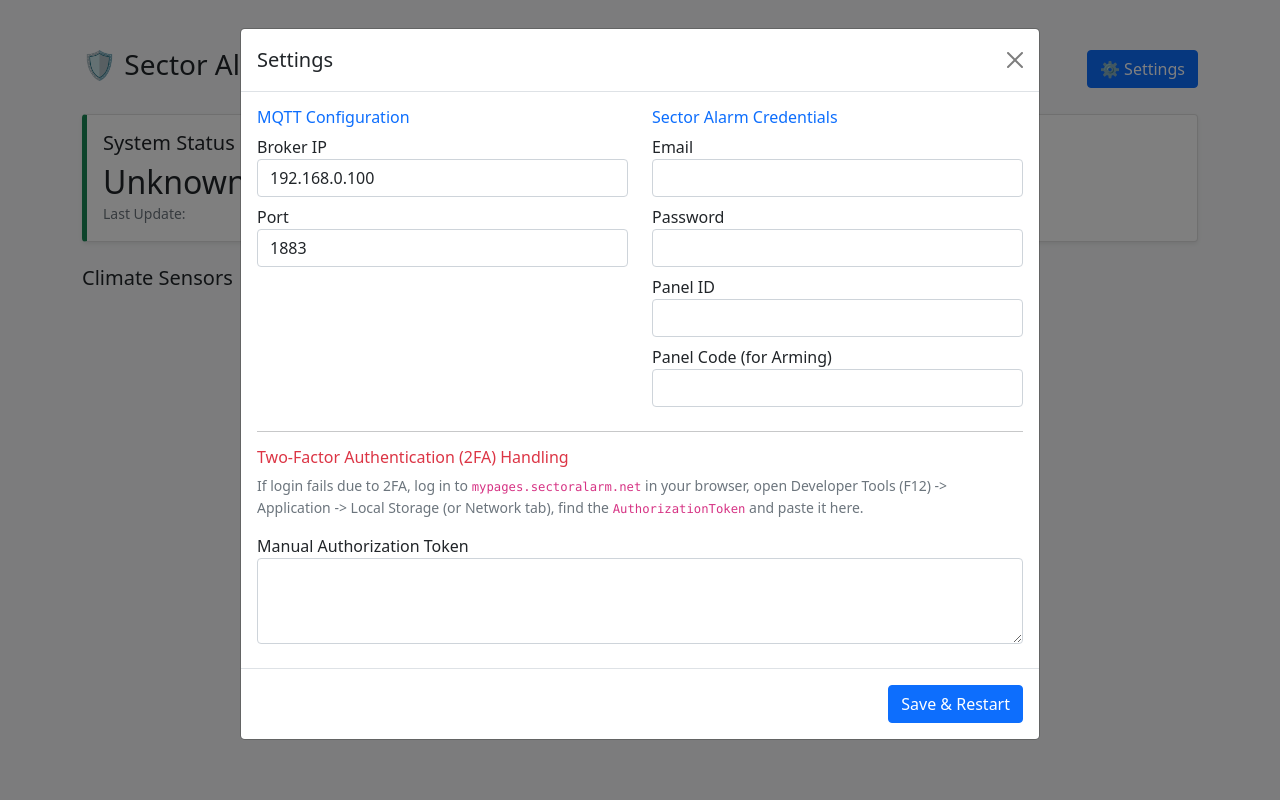
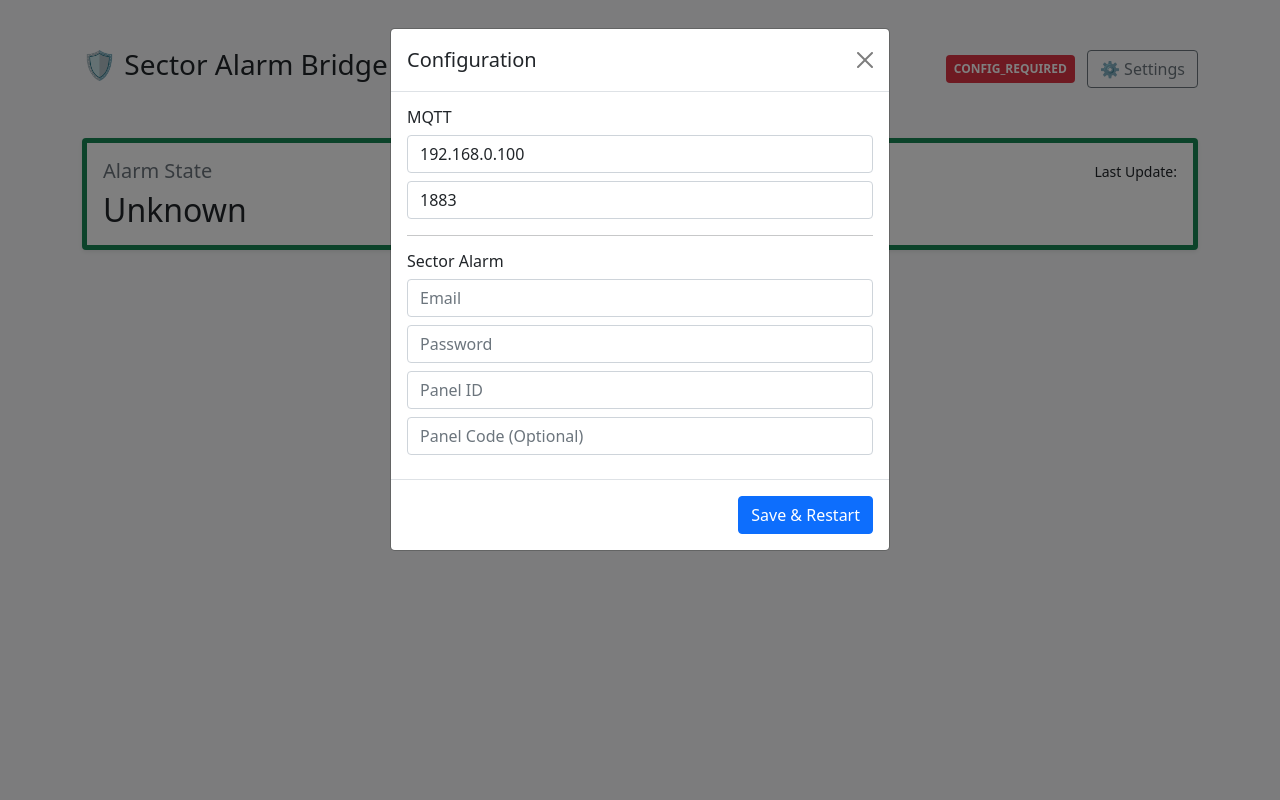
Before and after one commit to stone17/mysectoralarm-mqtt-bridge, a FastAPI app: page / in a window 1280 px wide, after a click on "⚙️ Settings". Run offline with FastAPI, Linux system fonts and the light colour scheme.

Commit message:
change 2fa method

```diff
--- a/app/main.py
+++ b/app/main.py
@@ -6,8 +6,8 @@
 import time
 from contextlib import asynccontextmanager
 
-from fastapi import FastAPI, Request, Form, BackgroundTasks
-from fastapi.responses import HTMLResponse, RedirectResponse, JSONResponse
+from fastapi import FastAPI, Request, Form
+from fastapi.responses import HTMLResponse, RedirectResponse
 from fastapi.templating import Jinja2Templates
 import paho.mqtt.client as mqtt_client
 
@@ -21,9 +21,10 @@
 # --- GLOBAL STATE ---
 sector_api: SectorAlarmAPI = None
 latest_data = {"status": "Unknown", "temps": [], "humidity": []}
+system_state = "STARTING" # STATES: CONNECTED, WAITING_2FA, ERROR, STARTING
 running = True
 
-# --- CONFIG MANAGER ---
+# --- CONFIG MANAGER (Same as before) ---
 class ConfigManager:
     def __init__(self, filepath):
         self.filepath = filepath
@@ -35,8 +36,8 @@
             "email": "",
             "password": "",
             "panel_id": "",
-            "panel_code": "", # For arming/disarming
-            "token": "" # Manual token for 2FA bypass
+            "panel_code": "",
+            "token": ""
         }
         self.load()
 
@@ -58,7 +59,7 @@
 
 cfg = ConfigManager(CONFIG_FILE)
 
-# --- MQTT HANDLER ---
+# --- MQTT HANDLER (Same logic, condensed) ---
 class MqttHandler:
     def __init__(self):
         self.client = mqtt_client.Client()
@@ -67,13 +68,9 @@
 
     def start(self):
         try:
-            broker = cfg.data['mqtt_broker']
-            port = cfg.data['mqtt_port']
-            logger.info(f"Connecting to MQTT {broker}:{port}")
-            self.client.connect(broker, port, 60)
+            self.client.connect(cfg.data['mqtt_broker'], cfg.data['mqtt_port'], 60)
             self.client.loop_start()
-        except Exception as e:
-            logger.error(f"MQTT Start Error: {e}")
+        except: logger.error("MQTT Connect Failed")
 
     def stop(self):
         self.client.loop_stop()
@@ -82,174 +79,129 @@
     def on_connect(self, client, userdata, flags, rc):
         if rc == 0:
             base = cfg.data.get("mqtt_prefix", "sector")
-            logger.info(f"MQTT Connected. Listening on {base}/+/set")
-            self.client.subscribe(f"{base}/+/set")
+            client.subscribe(f"{base}/+/set")
             self.publish_discovery()
 
     def on_message(self, client, userdata, msg):
-        # Handle Arm/Disarm commands via MQTT
-        # Topic: sector/{panel_id}/set Payload: ARM_HOME, ARM_AWAY, DISARM
         try:
             payload = msg.payload.decode().upper()
-            logger.info(f"Received MQTT Command: {payload}")
-            # Logic to call sector_api.arm_system would go here
-            # For security, ensure 'panel_code' is set in config
-            if cfg.data.get("panel_code"):
-                mode = None
-                if payload == "ARM_AWAY": mode = "Total"
-                elif payload == "ARM_HOME": mode = "Partial"
-                elif payload == "DISARM": mode = "Disarm"
-
-                if mode and sector_api:
-                    asyncio.run_coroutine_threadsafe(sector_api.arm_system(cfg.data["panel_code"], mode), loop)
-        except Exception as e:
-            logger.error(f"MQTT Msg Error: {e}")
+            if cfg.data.get("panel_code") and sector_api:
+                mode = {"ARM_AWAY":"Total", "ARM_HOME":"Partial", "DISARM":"Disarm"}.get(payload)
+                if mode: asyncio.run_coroutine_threadsafe(sector_api.arm_system(cfg.data["panel_code"], mode), loop)
+        except: pass
 
     def publish_discovery(self):
         p_id = cfg.data.get("panel_id")
         if not p_id: return
-
         disc = cfg.data.get("discovery_prefix", "homeassistant")
         base = cfg.data.get("mqtt_prefix", "sector")
 
-        # 1. Alarm Control Panel
-        dev_info = {"identifiers": [f"sa_{p_id}"], "name": "Sector Alarm", "manufacturer": "Sector Alarm"}
-        payload_alarm = {
-            "name": "Sector Alarm Panel",
-            "unique_id": f"sa_panel_{p_id}",
-            "command_topic": f"{base}/{p_id}/set",
-            "state_topic": f"{base}/{p_id}/state",
-            "device": dev_info
-        }
-        self.client.publish(f"{disc}/alarm_control_panel/sa_{p_id}/config", json.dumps(payload_alarm), retain=True)
+        # Alarm Panel
+        dev = {"identifiers": [f"sa_{p_id}"], "name": "Sector Alarm", "manufacturer": "Sector Alarm"}
+        p = {"name": "Sector Alarm Panel", "unique_id": f"sa_panel_{p_id}", "command_topic": f"{base}/{p_id}/set", "state_topic": f"{base}/{p_id}/state", "device": dev}
+        self.client.publish(f"{disc}/alarm_control_panel/sa_{p_id}/config", json.dumps(p), retain=True)
 
-    def publish_sensor_discovery(self, sensor_serial, name, type_):
-        # Dynamic discovery for sensors found during polling
+    def publish_sensor(self, serial, name, type_, val):
         disc = cfg.data.get("discovery_prefix", "homeassistant")
         base = cfg.data.get("mqtt_prefix", "sector")
-        p_id = cfg.data.get("panel_id")
+        clean = serial.replace(":", "")
+        dev = {"identifiers": [f"sa_dev_{serial}"], "name": name, "via_device": f"sa_{cfg.data.get('panel_id')}"}
 
-        dev_info = {"identifiers": [f"sa_dev_{sensor_serial}"], "name": name, "via_device": f"sa_{p_id}"}
+        t_conf = {
+            "temp": {"u": "°C", "c": "temperature", "t": "temperature"},
+            "hum": {"u": "%", "c": "humidity", "t": "humidity"}
+        }[type_]
 
-        clean_serial = sensor_serial.replace(":", "")
+        p = {
+            "name": f"{name} {type_.title()}", "unique_id": f"sa_{clean}_{type_}",
+            "state_topic": f"{base}/sensor/{clean}/state", "unit_of_measurement": t_conf['u'],
+            "device_class": t_conf['c'], "value_template": f"{{{{ value_json.{t_conf['t']} }}}}", "device": dev
+        }
+        self.client.publish(f"{disc}/sensor/sa_{clean}_{type_}/config", json.dumps(p), retain=True)
+        self.client.publish(f"{base}/sensor/{clean}/state", json.dumps({t_conf['t']: val}))
 
-        if type_ == "temp":
-            payload = {
-                "name": f"{name} Temperature",
-                "unique_id": f"sa_{clean_serial}_temp",
-                "state_topic": f"{base}/sensor/{clean_serial}/state",
-                "unit_of_measurement": "°C",
-                "device_class": "temperature",
-                "value_template": "{{ value_json.temperature }}",
-                "device": dev_info
-            }
-            self.client.publish(f"{disc}/sensor/sa_{clean_serial}_temp/config", json.dumps(payload), retain=True)
-
-        elif type_ == "hum":
-            payload = {
-                "name": f"{name} Humidity",
-                "unique_id": f"sa_{clean_serial}_hum",
-                "state_topic": f"{base}/sensor/{clean_serial}/state",
-                "unit_of_measurement": "%",
-                "device_class": "humidity",
-                "value_template": "{{ value_json.humidity }}",
-                "device": dev_info
-            }
-            self.client.publish(f"{disc}/sensor/sa_{clean_serial}_hum/config", json.dumps(payload), retain=True)
-
-
-    def publish_state(self, p_id, state):
+    def publish_state(self, state):
         base = cfg.data.get("mqtt_prefix", "sector")
-        # Map Sector states to HA states
-        # armed, disarmed, partialarmed
-        ha_state = "disarmed"
-        if state == "armed": ha_state = "armed_away"
-        elif state == "partialarmed": ha_state = "armed_home"
-
-        self.client.publish(f"{base}/{p_id}/state", ha_state)
-
-    def publish_sensor_data(self, serial, data):
-        base = cfg.data.get("mqtt_prefix", "sector")
-        clean_serial = serial.replace(":", "")
-        self.client.publish(f"{base}/sensor/{clean_serial}/state", json.dumps(data))
+        ha_state = {"armed": "armed_away", "partialarmed": "armed_home", "disarmed": "disarmed"}.get(state, "disarmed")
+        self.client.publish(f"{base}/{cfg.data['panel_id']}/state", ha_state)
 
 mqtt_handler = MqttHandler()
 
 # --- BACKGROUND POLLING ---
 async def poll_sector():
-    global sector_api, latest_data
+    global sector_api, latest_data, system_state
+
     while running:
-        if cfg.data.get("email") and cfg.data.get("panel_id"):
-            if not sector_api:
-                sector_api = SectorAlarmAPI(
-                    cfg.data["email"], cfg.data["password"],
-                    cfg.data["panel_id"], cfg.data.get("token")
-                )
-                if not await sector_api.login():
-                    logger.error("Login failed. Check credentials or 2FA.")
+        if not cfg.data.get("email") or not cfg.data.get("panel_id"):
+            system_state = "CONFIG_REQUIRED"
+            await asyncio.sleep(5)
+            continue
 
+        # Initialize API if needed
+        if not sector_api:
+            sector_api = SectorAlarmAPI(
+                cfg.data["email"], cfg.data["password"],
+                cfg.data["panel_id"], cfg.data.get("token")
+            )
+
+        # LOGIN CHECK
+        if not sector_api.access_token or not await sector_api.validate_token():
+            logger.info("Token invalid or expired. Attempting login...")
+            login_result = await sector_api.login()
+
+            if login_result == "SUCCESS":
+                system_state = "CONNECTED"
+                # Update token in config so it persists
+                cfg.data["token"] = sector_api.access_token
+                cfg.save()
+            elif login_result == "2FA_REQUIRED":
+                system_state = "WAITING_2FA"
+                logger.warning("2FA Required. Pausing polling until code entered in Web UI.")
+            else:
+                system_state = "ERROR"
+
+        # POLLING (Only if connected)
+        if system_state == "CONNECTED":
             try:
-                # 1. Get Logs for Alarm Status
+                # 1. Logs/Status
                 logs = await sector_api.get_logs()
-                if logs and len(logs) > 0:
-                    last_event = logs[0].get("EventType", "")
-                    status = "disarmed"
-                    if "armed" in last_event and "partial" not in last_event: status = "armed"
-                    elif "partial" in last_event: status = "partialarmed"
-                    elif "disarmed" in last_event: status = "disarmed"
+                if logs:
+                    last = logs[0].get("EventType", "")
+                    status = "armed" if "armed" in last and "disarmed" not in last else "disarmed"
+                    if "partial" in last: status = "partialarmed"
+                    latest_data["status"] = status
+                    mqtt_handler.publish_state(status)
 
-                    latest_data["status"] = status
-                    mqtt_handler.publish_state(cfg.data["panel_id"], status)
+                # 2. Temps & Hum
+                temps = await sector_api.get_temperatures() or {}
+                hums = await sector_api.get_humidity() or {}
 
-                # 2. Get Temperatures
-                temps = await sector_api.get_temperatures()
-                temp_map = {}
-                if temps:
-                    for section in temps.get("Sections", []):
-                        for place in section.get("Places", []):
-                            for comp in place.get("Components", []):
-                                if "Temperature" in comp:
-                                    serial = comp["SerialNo"]
-                                    val = comp["Temperature"]
-                                    label = comp["Label"]
-                                    temp_map[serial] = {"val": val, "label": label}
-                                    mqtt_handler.publish_sensor_discovery(serial, label, "temp")
+                sensors = {} # Map serial -> {name, temp, hum}
 
-                # 3. Get Humidity
-                hums = await sector_api.get_humidity()
-                hum_map = {}
-                if hums:
-                    for section in hums.get("Sections", []):
-                        for place in section.get("Places", []):
-                            for comp in place.get("Components", []):
-                                if "Humidity" in comp:
-                                    serial = comp["SerialNo"]
-                                    val = comp["Humidity"]
-                                    label = comp["Label"]
-                                    hum_map[serial] = {"val": val, "label": label}
-                                    mqtt_handler.publish_sensor_discovery(serial, label, "hum")
+                # Helper to process sensors
+                def process_s(data, key):
+                    for sec in data.get("Sections", []):
+                        for p in sec.get("Places", []):
+                            for c in p.get("Components", []):
+                                if key in c:
+                                    s, l, v = c["SerialNo"], c["Label"], c[key]
+                                    if s not in sensors: sensors[s] = {"name": l, "serial": s}
+                                    sensors[s][key.lower()] = v
+                                    # Mqtt Publish immediately
+                                    mqtt_handler.publish_sensor(s, l, "temp" if key=="Temperature" else "hum", v)
 
-                # Merge and Publish
-                all_serials = set(temp_map.keys()) | set(hum_map.keys())
-                combined_list = []
-                for s in all_serials:
-                    name = temp_map.get(s, {}).get("label") or hum_map.get(s, {}).get("label") or "Unknown"
-                    payload = {}
-                    if s in temp_map: payload["temperature"] = float(temp_map[s]["val"])
-                    if s in hum_map: payload["humidity"] = int(hum_map[s]["val"])
+                process_s(temps, "Temperature")
+                process_s(hums, "Humidity")
 
-                    mqtt_handler.publish_sensor_data(s, payload)
+                latest_data["sensors"] = list(sensors.values())
+                latest_data["last_update"] = time.strftime("%H:%M:%S")
+            except Exception as e:
+                logger.error(f"Poll Error: {e}")
+                system_state = "ERROR"
 
-                    combined_list.append({"name": name, "serial": s, **payload})
-
-                latest_data["sensors"] = combined_list
-                latest_data["last_update"] = time.strftime("%H:%M:%S")
-
-            except Exception as e:
-                logger.error(f"Polling Error: {e}")
-                sector_api = None # Force re-login next time
-
-        await asyncio.sleep(60)
+        # Wait loop (skip heavy sleep if waiting for 2FA interaction)
+        sleep_time = 60 if system_state == "CONNECTED" else 5
+        await asyncio.sleep(sleep_time)
 
 # --- LIFECYCLE ---
 @asynccontextmanager
@@ -269,30 +221,52 @@
 @app.get("/", response_class=HTMLResponse)
 async def home(request: Request):
     return templates.TemplateResponse("index.html", {
-        "request": request,
-        "config": cfg.data,
-        "data": latest_data
+        "request": request, "config": cfg.data, "data": latest_data, "state": system_state
     })
+
+@app.post("/trigger_2fa")
+async def trigger_2fa():
+    """Manually triggers the login flow to send SMS."""
+    global system_state
+    if sector_api:
+        res = await sector_api.login() # This triggers the SMS
+        if res == "2FA_REQUIRED" or res == "SUCCESS":
+            system_state = "WAITING_2FA" # Force UI to show input
+            return RedirectResponse("/", status_code=303)
+    return RedirectResponse("/", status_code=303)
+
+@app.post("/submit_2fa")
+async def submit_2fa(code: str = Form(...)):
+    """Validates the code entered by user."""
+    global system_state
+    if sector_api:
+        success = await sector_api.validate_2fa(code)
+        if success:
+            system_state = "CONNECTED"
+            cfg.data["token"] = sector_api.access_token
+            cfg.save()
+        else:
+            # Maybe log error or flash message
+            pass
+    return RedirectResponse("/", status_code=303)
 
 @app.post("/save_config")
 async def save_config(
     email: str = Form(...), password: str = Form(""),
     panel_id: str = Form(...), panel_code: str = Form(""),
-    token: str = Form(""),
     mqtt_broker: str = Form(...), mqtt_port: int = Form(...)
 ):
-    global sector_api
+    global sector_api, system_state
     cfg.data.update({
         "email": email, "password": password, "panel_id": panel_id,
-        "panel_code": panel_code, "token": token,
-        "mqtt_broker": mqtt_broker, "mqtt_port": mqtt_port
+        "panel_code": panel_code, "mqtt_broker": mqtt_broker, "mqtt_port": mqtt_port
     })
     cfg.save()
+    mqtt_handler.stop(); mqtt_handler.start()
 
-    # Restart MQTT and API
-    mqtt_handler.stop()
-    mqtt_handler.start()
+    # Reset API
     if sector_api: await sector_api.close()
-    sector_api = None # Forces re-login in poll loop
+    sector_api = None
+    system_state = "STARTING"
 
     return RedirectResponse(url="/", status_code=303)
--- a/app/templates/index.html
+++ b/app/templates/index.html
@@ -3,54 +3,71 @@
 <head>
     <title>Sector Alarm Bridge</title>
     <link href="https://cdn.jsdelivr.net/npm/bootstrap@5.1.3/dist/css/bootstrap.min.css" rel="stylesheet">
-    <style>
-        .card-temp { border-left: 5px solid #ffc107; }
-        .card-alarm { border-left: 5px solid #dc3545; }
-        .card-ok { border-left: 5px solid #198754; }
-    </style>
-</head>
+    <meta http-equiv="refresh" content="10"> </head>
 <body class="bg-light container py-5">
 
     <div class="d-flex justify-content-between align-items-center mb-4">
-        <h3>🛡️ Sector Alarm MQTT Bridge</h3>
-        <button class="btn btn-primary" data-bs-toggle="modal" data-bs-target="#configModal">⚙️ Settings</button>
-    </div>
-
-    <div class="card mb-4 shadow-sm {{ 'card-alarm' if data.status == 'armed' else 'card-ok' }}">
-        <div class="card-body d-flex justify-content-between align-items-center">
-            <div>
-                <h5 class="card-title">System Status</h5>
-                <h2 class="mb-0 text-capitalize">{{ data.status }}</h2>
-                <small class="text-muted">Last Update: {{ data.last_update }}</small>
-            </div>
-            <div>
-                <span class="badge bg-secondary">{{ config.panel_id }}</span>
-            </div>
+        <h3>🛡️ Sector Alarm Bridge</h3>
+        <div>
+            <span class="badge bg-{{ 'success' if state == 'CONNECTED' else 'warning' if state == 'WAITING_2FA' else 'danger' }} p-2">
+                {{ state }}
+            </span>
+            <button class="btn btn-outline-secondary ms-2" data-bs-toggle="modal" data-bs-target="#configModal">⚙️ Settings</button>
         </div>
     </div>
 
-    <h5 class="mb-3">Climate Sensors</h5>
-    <div class="row g-4">
+    {% if state == 'WAITING_2FA' %}
+    <div class="alert alert-warning shadow-sm border-warning">
+        <h4 class="alert-heading">⚠️ Two-Factor Authentication Required</h4>
+        <p>The system needs you to verify your identity. Check your phone/email for a code.</p>
+        <form action="/submit_2fa" method="post" class="d-flex gap-2">
+            <input type="text" name="code" class="form-control" placeholder="Enter 6-digit code" style="max-width: 200px;" required autofocus>
+            <button type="submit" class="btn btn-warning fw-bold">Verify Code</button>
+        </form>
+    </div>
+    {% endif %}
+
+    {% if state == 'ERROR' or state == 'STARTING' %}
+    <div class="alert alert-secondary">
+        <div class="d-flex align-items-center justify-content-between">
+            <span>Login failed or not started. You can try triggering 2FA manually.</span>
+            <form action="/trigger_2fa" method="post">
+                <button class="btn btn-primary btn-sm">Trigger 2FA SMS</button>
+            </form>
+        </div>
+    </div>
+    {% endif %}
+
+    <div class="row g-4 mt-2">
+        <div class="col-md-12">
+            <div class="card shadow-sm border-start border-5 border-{{ 'danger' if data.status == 'armed' else 'success' }}">
+                <div class="card-body d-flex justify-content-between">
+                    <div>
+                        <h5 class="text-muted">Alarm State</h5>
+                        <h2 class="text-capitalize mb-0">{{ data.status }}</h2>
+                    </div>
+                    <div class="text-end">
+                        <small>Last Update: {{ data.last_update }}</small>
+                    </div>
+                </div>
+            </div>
+        </div>
+
         {% for sensor in data.sensors %}
         <div class="col-md-4">
-            <div class="card h-100 shadow-sm card-temp">
-                <div class="card-header bg-white fw-bold">{{ sensor.name }}</div>
+            <div class="card h-100 shadow-sm">
                 <div class="card-body text-center">
-                    <div class="row">
+                    <h5 class="card-title text-truncate">{{ sensor.name }}</h5>
+                    <div class="row mt-3">
                         <div class="col">
-                            <h3>{{ sensor.temperature }}°C</h3>
-                            <small class="text-muted">Temperature</small>
+                            <h3 class="text-primary">{{ sensor.temperature }}°C</h3>
                         </div>
                         {% if sensor.humidity %}
                         <div class="col border-start">
-                            <h3>{{ sensor.humidity }}%</h3>
-                            <small class="text-muted">Humidity</small>
+                            <h3 class="text-info">{{ sensor.humidity }}%</h3>
                         </div>
                         {% endif %}
                     </div>
-                </div>
-                <div class="card-footer bg-white text-muted small">
-                    Serial: {{ sensor.serial }}
                 </div>
             </div>
         </div>
@@ -58,35 +75,23 @@
     </div>
 
     <div class="modal fade" id="configModal" tabindex="-1">
-        <div class="modal-dialog modal-lg">
+        <div class="modal-dialog">
             <div class="modal-content">
                 <form action="/save_config" method="post">
                     <div class="modal-header">
-                        <h5 class="modal-title">Settings</h5>
+                        <h5 class="modal-title">Configuration</h5>
                         <button type="button" class="btn-close" data-bs-dismiss="modal"></button>
                     </div>
                     <div class="modal-body">
-                        <div class="row">
-                            <div class="col-md-6">
-                                <h6 class="text-primary">MQTT Configuration</h6>
-                                <div class="mb-2"><label>Broker IP</label><input type="text" name="mqtt_broker" class="form-control" value="{{ config.mqtt_broker }}" required></div>
-                                <div class="mb-2"><label>Port</label><input type="number" name="mqtt_port" class="form-control" value="{{ config.mqtt_port }}" required></div>
-                            </div>
-                            <div class="col-md-6">
-                                <h6 class="text-primary">Sector Alarm Credentials</h6>
-                                <div class="mb-2"><label>Email</label><input type="text" name="email" class="form-control" value="{{ config.email }}"></div>
-                                <div class="mb-2"><label>Password</label><input type="password" name="password" class="form-control" value="{{ config.password }}"></div>
-                                <div class="mb-2"><label>Panel ID</label><input type="text" name="panel_id" class="form-control" value="{{ config.panel_id }}" required></div>
-                                <div class="mb-2"><label>Panel Code (for Arming)</label><input type="password" name="panel_code" class="form-control" value="{{ config.panel_code }}"></div>
-                            </div>
-                        </div>
+                        <h6>MQTT</h6>
+                        <input type="text" name="mqtt_broker" class="form-control mb-2" value="{{ config.mqtt_broker }}" placeholder="Broker IP" required>
+                        <input type="number" name="mqtt_port" class="form-control mb-2" value="{{ config.mqtt_port }}" placeholder="Port" required>
                         <hr>
-                        <h6 class="text-danger">Two-Factor Authentication (2FA) Handling</h6>
-                        <p class="small text-muted">If login fails due to 2FA, log in to <code>mypages.sectoralarm.net</code> in your browser, open Developer Tools (F12) -> Application -> Local Storage (or Network tab), find the <code>AuthorizationToken</code> and paste it here.</p>
-                        <div class="mb-2">
-                            <label>Manual Authorization Token</label>
-                            <textarea name="token" class="form-control" rows="3">{{ config.token }}</textarea>
-                        </div>
+                        <h6>Sector Alarm</h6>
+                        <input type="text" name="email" class="form-control mb-2" value="{{ config.email }}" placeholder="Email" required>
+                        <input type="password" name="password" class="form-control mb-2" value="{{ config.password }}" placeholder="Password" required>
+                        <input type="text" name="panel_id" class="form-control mb-2" value="{{ config.panel_id }}" placeholder="Panel ID" required>
+                        <input type="password" name="panel_code" class="form-control mb-2" value="{{ config.panel_code }}" placeholder="Panel Code (Optional)">
                     </div>
                     <div class="modal-footer">
                         <button class="btn btn-primary">Save & Restart</button>
```
Also changed, not shown: app/sector.py (+60 -42 lines).
